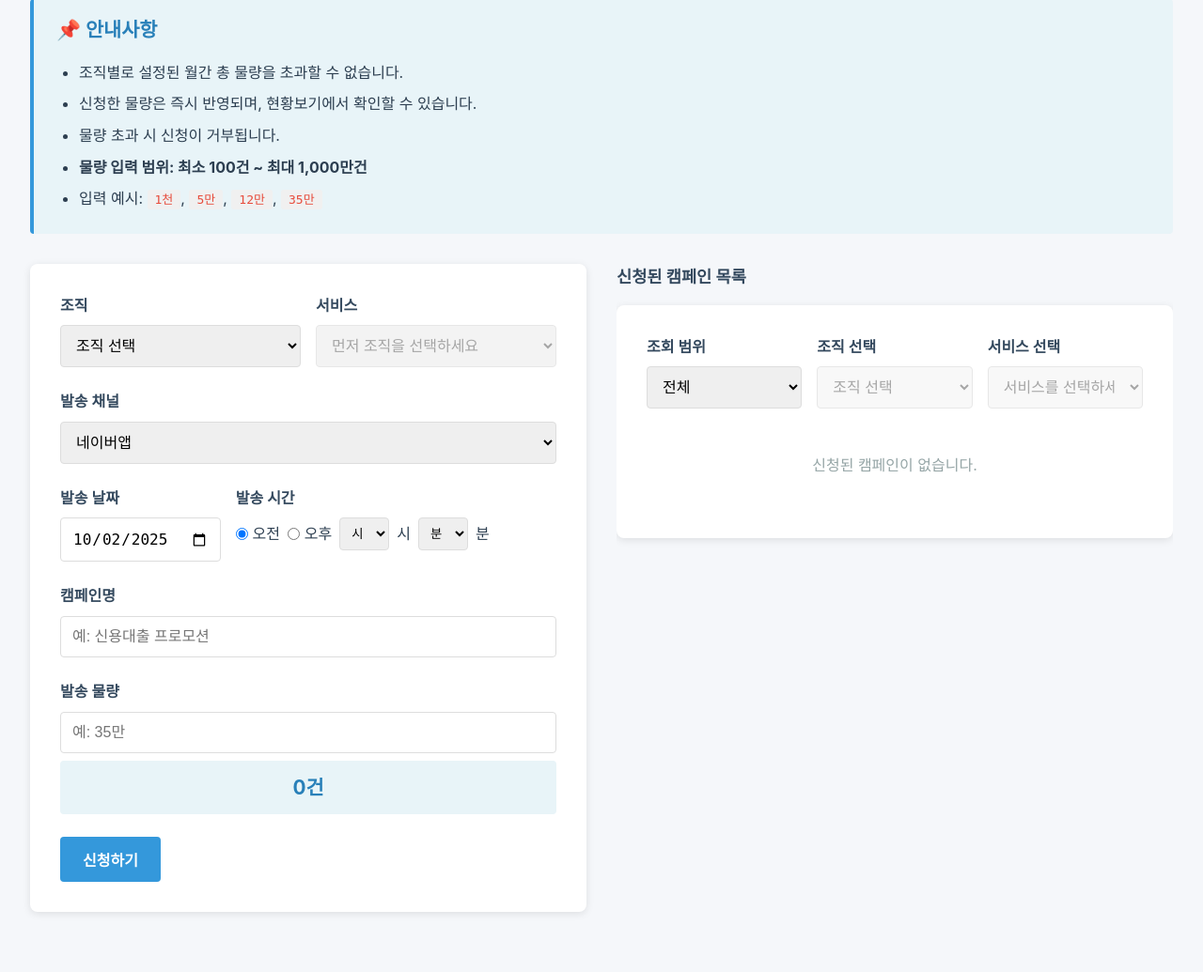
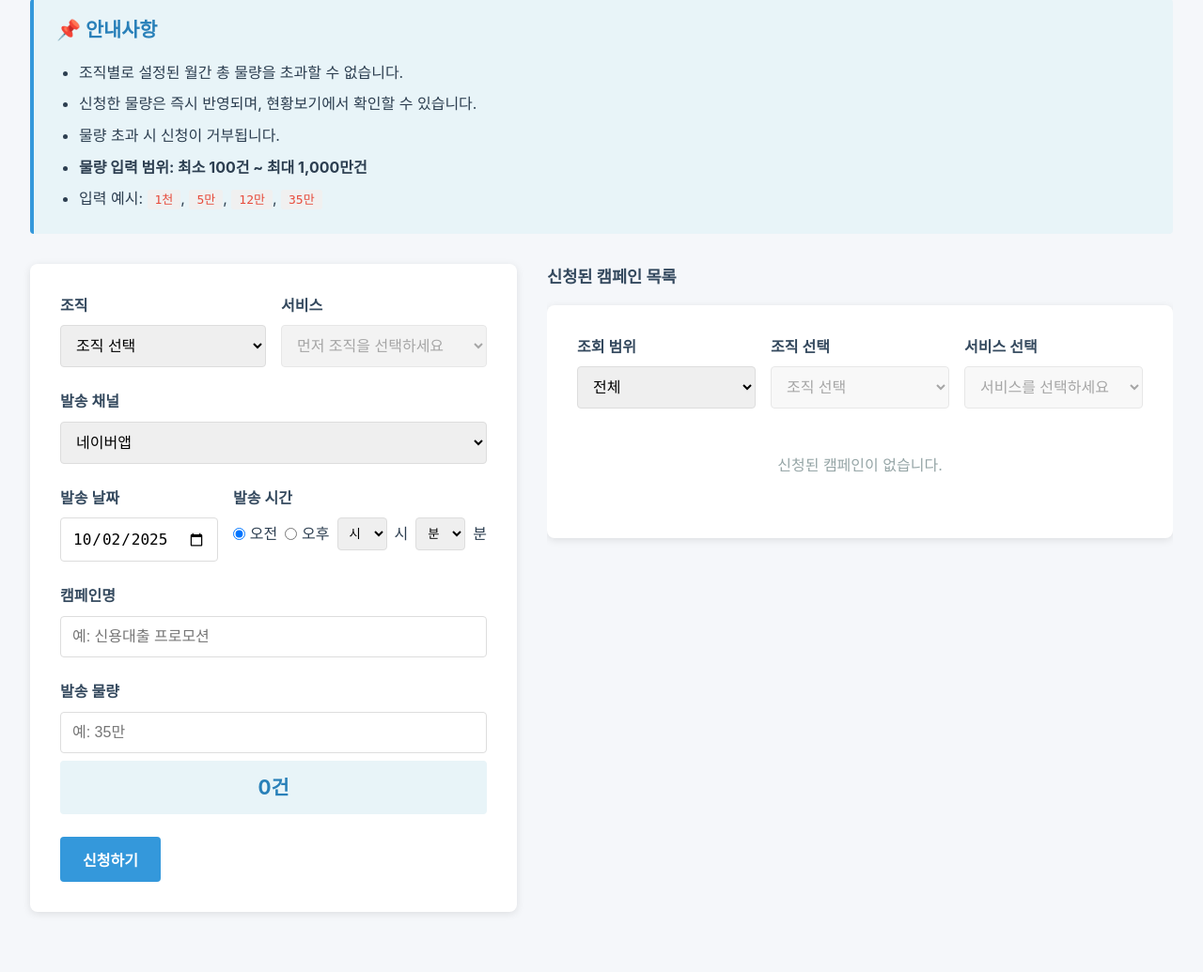
Before and after one commit to ji-zerok/noti-plan, a Flask app: page /request in a window 1280 px wide. Shown: the part 173-1208 px from the top of the page at 94% size. Run offline with Flask 3, Linux system fonts and the light colour scheme; data that the repository does not hold is empty; some libraries are stand-ins or nearby versions.

Commit message:
Increase campaign list height to match viewport
캠페인 목록 높이를 뷰포트에 맞춰 자동 조정 (800px → calc(100vh - 200px))

🤖 Generated with [Claude Code](https://claude.com/claude-code)

Co-Authored-By: Claude <noreply@anthropic.com>

```diff
--- a/static/css/style.css
+++ b/static/css/style.css
@@ -72,7 +72,7 @@ body {
 /* 2단 레이아웃 */
 .two-column-layout {
     display: grid;
-    grid-template-columns: 1fr 1fr;
+    grid-template-columns: 1fr 1.5fr;
     gap: 2rem;
     align-items: start;
 }
@@ -83,7 +83,7 @@ body {
 }
 
 .request-list-section {
-    max-height: calc(100vh - 150px);
+    max-height: calc(100vh - 200px);
     overflow-y: auto;
 }
 
```
